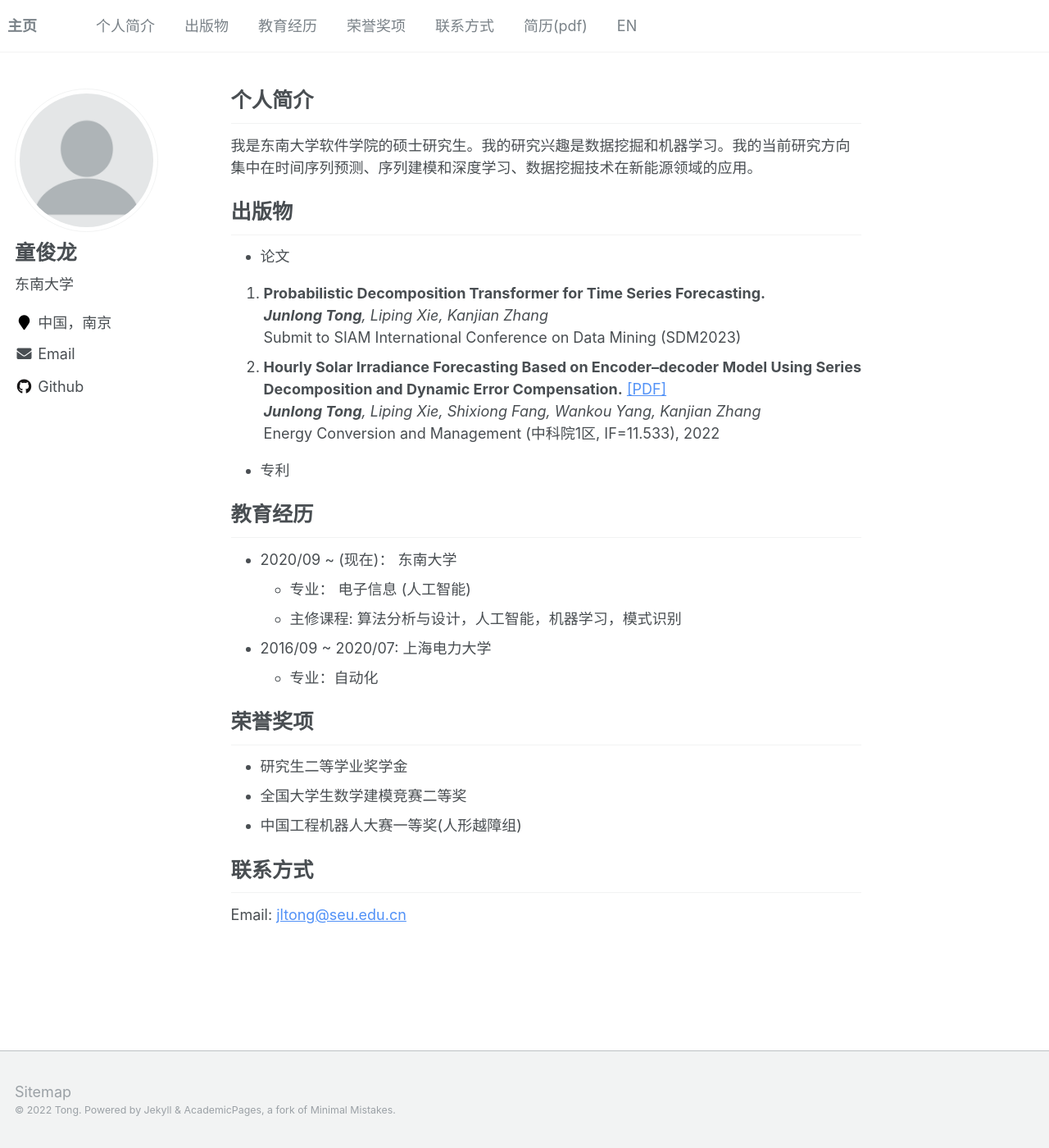
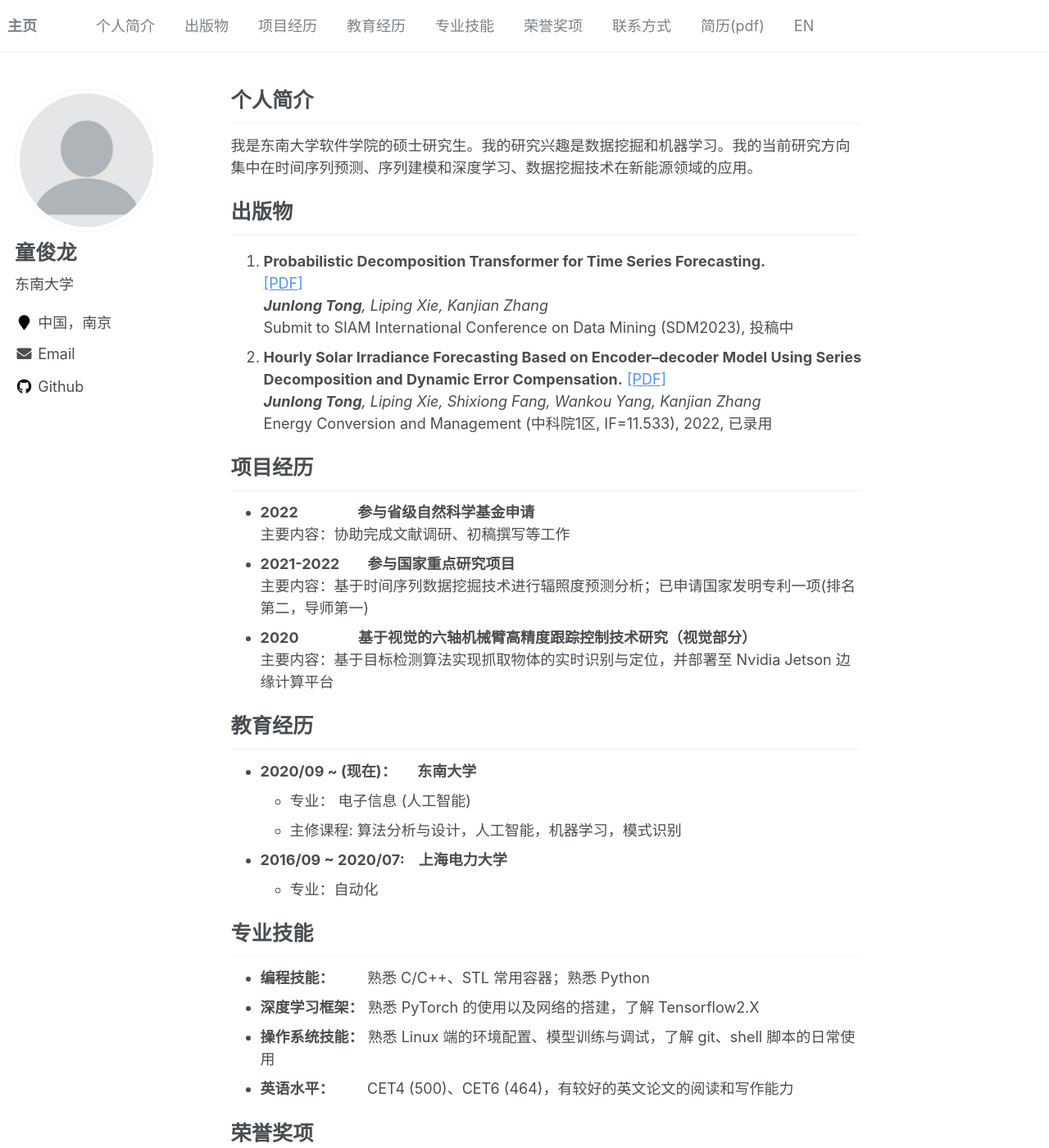
Before and after one commit to JL-tong/JL-tong.github.io, a Jekyll site: the page built from _pages/zh.md, in a window 1280 px wide and 1400 px high. Shown: the whole window at 82% size. Built offline with Jekyll 4.4.1, drawn with Linux system fonts in a browser that asks for light colours; comment, search, counter and statistics services are not loaded; some of the changed text lies outside the part shown.

Commit message:
Update zh

```diff
--- a/_data/navigation_zh.yml
+++ b/_data/navigation_zh.yml
@@ -6,8 +6,14 @@ main:
   - title: "出版物"
     url: "/#出版物"
 
+  - title: "项目经历"
+    url: "/#项目经历"
+
   - title: "教育经历"
     url: "/#教育经历"
+
+  - title: "专业技能"
+    url: "/#专业技能"
 
   - title: "荣誉奖项"
     url: "/#荣誉奖项"
--- a/_pages/includes/Educations.md
+++ b/_pages/includes/Educations.md
@@ -1,8 +1,8 @@
 # 教育经历
 
-* 2020/09 ~ (现在)： 东南大学
+* **2020/09 ~ (现在)：&nbsp;&nbsp;&nbsp;&nbsp;&nbsp; 东南大学**
   * 专业： 电子信息 (人工智能)
   * 主修课程:  算法分析与设计，人工智能，机器学习，模式识别
 
-* 2016/09 ~ 2020/07: 上海电力大学
+* **2016/09 ~ 2020/07: &nbsp;&nbsp;&nbsp;上海电力大学**
   * 专业：自动化
--- a/_pages/includes/HonorsAwards.md
+++ b/_pages/includes/HonorsAwards.md
@@ -1,4 +1,4 @@
 # 荣誉奖项
 * 研究生二等学业奖学金
 * 全国大学生数学建模竞赛二等奖
-* 中国工程机器人大赛一等奖(人形越障组)
+* 中国工程机器人大赛一等奖(人形机器人越障竞速)
--- /dev/null
+++ b/_pages/includes/Projects.md
@@ -0,0 +1,9 @@
+# 项目经历
+* **2022 &nbsp;&nbsp;&nbsp;&nbsp;&nbsp;&nbsp;&nbsp;&nbsp;&nbsp;&nbsp;&nbsp;&nbsp;&nbsp;&nbsp;&nbsp;&nbsp;参与省级自然科学基金申请**
+  主要内容：协助完成文献调研、初稿撰写等工作
+
+* **2021-2022 &nbsp;&nbsp;&nbsp;&nbsp;&nbsp;&nbsp;&nbsp;参与国家重点研究项目**
+  主要内容：基于时间序列数据挖掘技术进行辐照度预测分析；已申请国家发明专利一项(排名第二，导师第一)
+
+* **2020 &nbsp;&nbsp;&nbsp;&nbsp;&nbsp;&nbsp;&nbsp;&nbsp;&nbsp;&nbsp;&nbsp;&nbsp;&nbsp;&nbsp;&nbsp;&nbsp;基于视觉的六轴机械臂高精度跟踪控制技术研究（视觉部分）**
+  主要内容：基于目标检测算法实现抓取物体的实时识别与定位，并部署至 Nvidia Jetson 边缘计算平台
--- a/_pages/includes/Publications.md
+++ b/_pages/includes/Publications.md
@@ -1,17 +1,18 @@
 # 出版物
-* 论文
+<!-- * 论文 -->
 <ol>
   <li><b>Probabilistic Decomposition Transformer for Time Series Forecasting.</b><br>
+  <a href="https://arxiv.org/pdf/2210.17393.pdf" target="_blank" rel="noopener noreferrer">[PDF]</a><br>
 	  <i><b>Junlong Tong</b>, Liping Xie, Kanjian Zhang<br></i>
-	Submit to SIAM International Conference on Data Mining (SDM2023)<br>
+	Submit to SIAM International Conference on Data Mining (SDM2023), 投稿中<br>
 <!-- 	<a href="https://github.com/YangLIN1997/YangLIN1997.github.io/blob/master/docs/SSDNet.pdf" target="_blank" rel="noopener noreferrer">[PDF]</a><br>  -->
     </li>
 
   <li><b>Hourly Solar Irradiance Forecasting Based on Encoder–decoder Model Using Series Decomposition and Dynamic Error Compensation.</b>
 	<a href="https://jl-tong.github.io/docs/ECM-hourly.pdf" target="_blank" rel="noopener noreferrer">[PDF]</a><br>
 	<i><b>Junlong Tong</b>, Liping Xie, Shixiong Fang, Wankou Yang, Kanjian Zhang<br></i>
-	Energy Conversion and Management (中科院1区, IF=11.533), 2022<br>
+	Energy Conversion and Management (中科院1区, IF=11.533), 2022, 已录用<br>
     </li>
 </ol>
 
-* 专利
+<!-- * 专利 -->
--- /dev/null
+++ b/_pages/includes/Skills.md
@@ -0,0 +1,5 @@
+# 专业技能
+* **编程技能：** &nbsp;&nbsp;&nbsp;&nbsp;&nbsp;&nbsp;&nbsp;熟悉 C/C++、STL 常用容器；熟悉 Python
+* **深度学习框架：** 熟悉 PyTorch 的使用以及网络的搭建，了解 Tensorflow2.X
+* **操作系统技能：** 熟悉 Linux 端的环境配置、模型训练与调试，了解 git、shell 脚本的日常使用
+* **英语水平：** &nbsp;&nbsp;&nbsp;&nbsp;&nbsp;&nbsp;&nbsp;CET4 (500)、CET6 (464)，有较好的英文论文的阅读和写作能力
--- a/_pages/zh.md
+++ b/_pages/zh.md
@@ -18,7 +18,11 @@ redirect_from:
 
 {% include_relative includes/Publications.md %}
 
+{% include_relative includes/Projects.md %}
+
 {% include_relative includes/Educations.md %}
+
+{% include_relative includes/Skills.md %}
 
 {% include_relative includes/HonorsAwards.md %}
 
```
